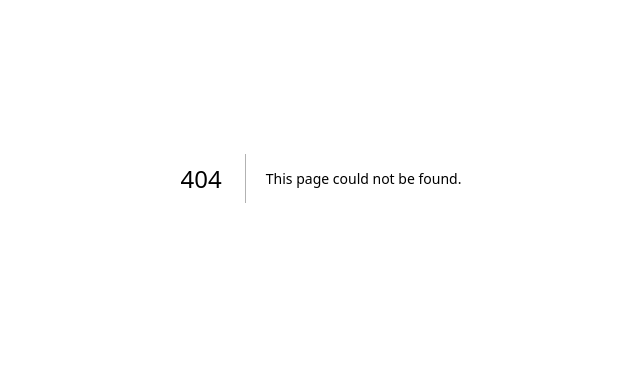
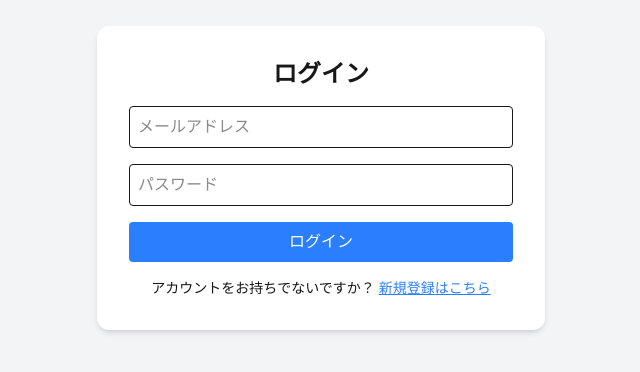
Before and after one commit to komdoroid/subtrack, a Next.js app: page /auth in a window 1280 px wide. Before the commit this address had no page. Shown: the part 222-594 px from the top of the page, without its empty margins (319-959 px from the left). Built offline with nearby package versions, Linux system fonts and the light colour scheme; no server answers.

Commit message:
[feat]Add Navbar

```diff
--- /dev/null
+++ b/src/app/auth/page.tsx
@@ -0,0 +1,74 @@
+'use client'
+
+import { useState } from 'react'
+import { auth } from '@/firebase'
+import { createUserWithEmailAndPassword, signInWithEmailAndPassword } from 'firebase/auth'
+
+export default function AuthPage() {
+  const [email, setEmail] = useState('')
+  const [password, setPassword] = useState('')
+  const [isLogin, setIsLogin] = useState(true)
+  const [error, setError] = useState('')
+
+  const handleSubmit = async (e: React.FormEvent) => {
+    e.preventDefault()
+    setError('')
+
+    try {
+      if (isLogin) {
+        await signInWithEmailAndPassword(auth, email, password)
+      } else {
+        await createUserWithEmailAndPassword(auth, email, password)
+      }
+    } catch (err: any) {
+      setError(err.message)
+    }
+  }
+
+  return (
+    <div className="min-h-screen flex items-center justify-center bg-gray-100">
+      <form onSubmit={handleSubmit} className="bg-white p-8 rounded-xl shadow-md w-full max-w-md space-y-4">
+        <h2 className="text-2xl font-bold text-center">
+          {isLogin ? 'ログイン' : '新規登録'}
+        </h2>
+
+        <input
+          type="email"
+          placeholder="メールアドレス"
+          value={email}
+          onChange={(e) => setEmail(e.target.value)}
+          required
+          className="w-full border p-2 rounded"
+        />
+        <input
+          type="password"
+          placeholder="パスワード"
+          value={password}
+          onChange={(e) => setPassword(e.target.value)}
+          required
+          className="w-full border p-2 rounded"
+        />
+
+        {error && <p className="text-red-500 text-sm">{error}</p>}
+
+        <button
+          type="submit"
+          className="w-full bg-blue-500 text-white py-2 rounded hover:bg-blue-600 transition"
+        >
+          {isLogin ? 'ログイン' : '登録'}
+        </button>
+
+        <p className="text-center text-sm">
+          {isLogin ? 'アカウントをお持ちでないですか？' : 'すでにアカウントをお持ちですか？'}{' '}
+          <button
+            type="button"
+            onClick={() => setIsLogin(!isLogin)}
+            className="text-blue-500 underline"
+          >
+            {isLogin ? '新規登録' : 'ログイン'}はこちら
+          </button>
+        </p>
+      </form>
+    </div>
+  )
+}
--- a/src/app/dashboard/page.tsx
+++ b/src/app/dashboard/page.tsx
@@ -9,6 +9,7 @@
 'use client'
 
 import { useAuth } from '@/lib/useAuth'
+import { Navbar } from '@/components/Navbar'
 
 export default function DashboardPage() {
   const { user, loading } = useAuth(true)
@@ -18,9 +19,12 @@ export default function DashboardPage() {
   }
 
   return (
-    <div className="min-h-screen bg-gray-50 flex flex-col items-center justify-center p-4">
-      <h1 className="text-3xl font-bold mb-4">ようこそ、{user?.email} さん！</h1>
-      <p className="text-gray-600">これはログイン済みユーザー向けのダッシュボードです。</p>
-    </div>
+    <>
+      <Navbar />
+      <main className="min-h-screen bg-gray-50 flex flex-col items-center justify-center p-4">
+        <h1 className="text-3xl font-bold mb-4">ようこそ、{user?.email} さん！</h1>
+        <p className="text-gray-600">これはログイン済みユーザー向けのダッシュボードです。</p>
+      </main>
+    </>
   )
 }
--- /dev/null
+++ b/src/components/Navbar.tsx
@@ -0,0 +1,38 @@
+/**
+ * Navbar.tsx
+ * ----------------------------------------
+ * 作成日: 2025-05-26
+ * 概要  : 認証済みユーザー向けナビゲーションバー（ログアウト機能付き）
+ * 補足  : 任意のページで共通表示。ログアウトすると /auth に遷移。
+ */
+
+'use client'
+
+import { signOut } from 'firebase/auth'
+import { useRouter } from 'next/navigation'
+import { auth } from '@/firebase'
+
+export function Navbar() {
+  const router = useRouter()
+
+  const handleLogout = async () => {
+    try {
+      await signOut(auth)
+      router.push('/auth')
+    } catch (error) {
+      console.error('ログアウトエラー:', error)
+    }
+  }
+
+  return (
+    <header className="w-full bg-white shadow-md p-4 flex justify-between items-center">
+      <h1 className="text-xl font-bold text-gray-800">SubTrack（仮）</h1>
+      <button
+        onClick={handleLogout}
+        className="bg-red-500 text-white px-4 py-2 rounded hover:bg-red-600 transition"
+      >
+        ログアウト
+      </button>
+    </header>
+  )
+}
```
